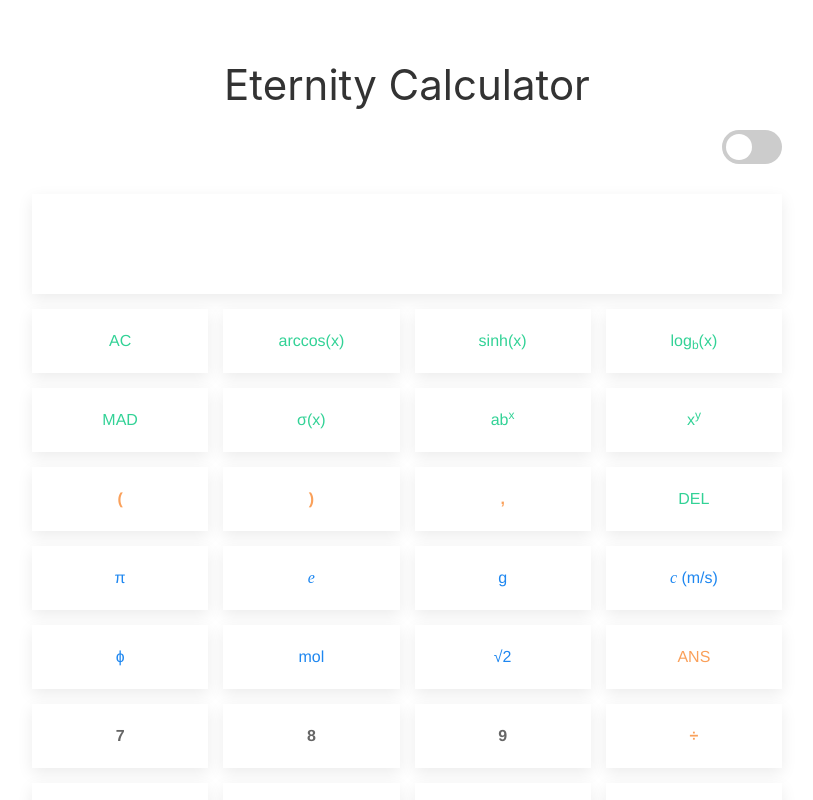
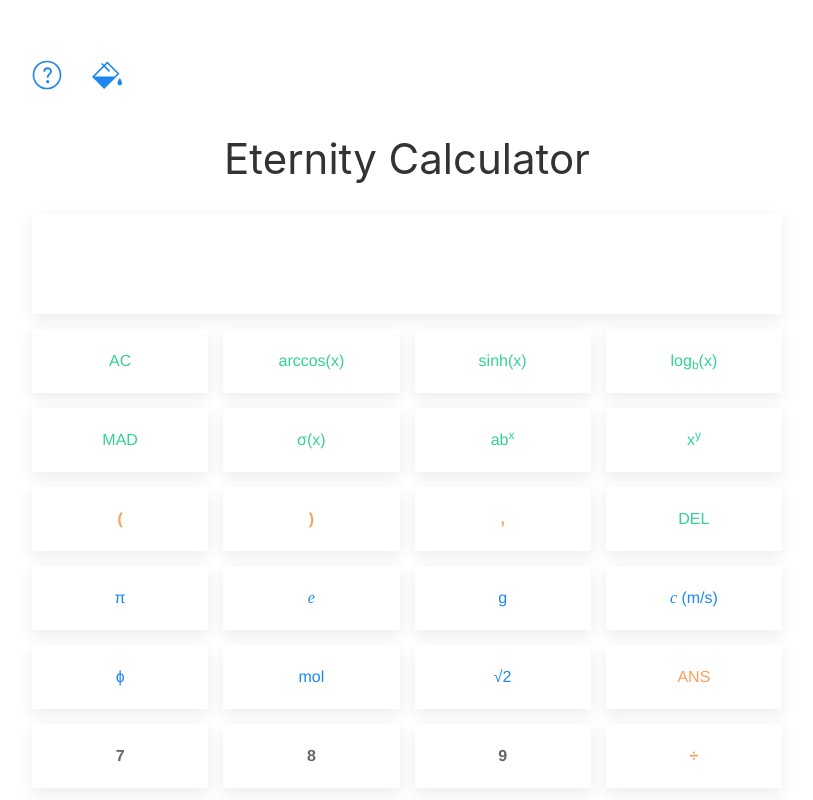
Before and after one commit to weibolu-rm/ETERNITY, a Vue app in the folder frontend/: page / in a window 1280 px wide. Shown: the top 800 px of the page, without its empty margins (233-1046 px from the left). Built offline with nearby package versions, Linux system fonts and the light colour scheme.

Commit message:
Added help button + modified dark mode button with tooltips

```diff
--- a/frontend/src/App.vue
+++ b/frontend/src/App.vue
@@ -1,4 +1,26 @@
 <template>
+  <ul class="uk-iconnav">
+    <li><a href="" class="uk-text-primary uk-margin-small-right" uk-tooltip="title: Need help?"
+           uk-icon="icon: question; ratio: 1.5"
+           uk-toggle="target: #modal-close-default"></a>
+      <div id="modal-close-default" uk-modal>
+        <div class="uk-modal-dialog uk-modal-body">
+          <button class="uk-modal-close-default" type="button" uk-close></button>
+          <h2 class="uk-modal-title">How to write our functions?</h2>
+          <p>arccos(x) &rarr; arccos(x)</p>
+          <p>sinh(x) &rarr; sinh(x)</p>
+          <p>log<sub>b</sub>(x) &rarr; log(b, x)</p>
+          <p>MAD &rarr; MAD(x<sub>1</sub>, x<sub>2</sub>, x<sub>3</sub>, ...)</p>
+          <p>σ(x) &rarr; sd(x<sub>1</sub>, x<sub>2</sub>, x<sub>3</sub>, ...)</p>
+          <p> ab<sup>x</sup> &rarr; abPow(a, b, x)</p>
+          <p> x<sup>y</sup> &rarr; pow(x, y)</p>
+        </div>
+      </div>
+    </li>
+    <li><label class="switch nightModeSwitch" uk-tooltip="title: Switch to dark/light mode">
+      <a class="nightModeSwitch uk-text-primary uk-margin-small-right" uk-icon="icon: paint-bucket; ratio: 1.5"></a>
+    </label></li>
+  </ul>
   <h1>Eternity Calculator</h1>
   <Calculator/>
 </template>
--- a/frontend/src/components/Calculator.vue
+++ b/frontend/src/components/Calculator.vue
@@ -1,11 +1,4 @@
 <template>
-   <div class="uk-text-right">
-      <label class="switch nightModeSwitch">
-      <input class="nightModeSwitch" type="checkbox" unchecked>
-      <span class="slider round"></span>
-    </label>
-  </div>
-
   <div class="uk-container-xsmall uk-align-center">
     <div class="uk-grid-small uk-child-width-expand@s uk-text-center" uk-grid>
       <div>
@@ -100,11 +93,11 @@
         <a @click="append('1.6180339887')" ref="phi" style="text-decoration: none"
            class="uk-card uk-card-small uk-card-default uk-text-primary uk-card-body uk-card-hover">&#x0278;</a>
       </div>
-      <div uk-tooltip="title: Avogadro's number">
+      <div uk-tooltip="title: avogadro's number">
         <a @click="append('602214076000000000000000')" ref="mol" style="text-decoration: none"
            class="uk-card uk-card-small uk-card-default uk-text-primary uk-card-body uk-card-hover">mol</a>
       </div>
-      <div uk-tooltip="title: Pythagoras constant">
+      <div uk-tooltip="title: pythagoras constant">
         <a @click="append('1.414213562')" ref="pyth" style="text-decoration: none"
            class="uk-card uk-card-small uk-card-default uk-text-primary uk-card-body uk-card-hover">&#8730;2</a>
       </div>
--- a/frontend/src/main.js
+++ b/frontend/src/main.js
@@ -4,6 +4,6 @@ import $ from 'jquery'
 
 createApp(App).mount('#app')
 
-$('input.nightModeSwitch').click(function() {
+$('a.nightModeSwitch').click(function() {
   $("html").toggleClass( "nightMode" );
 });
```
